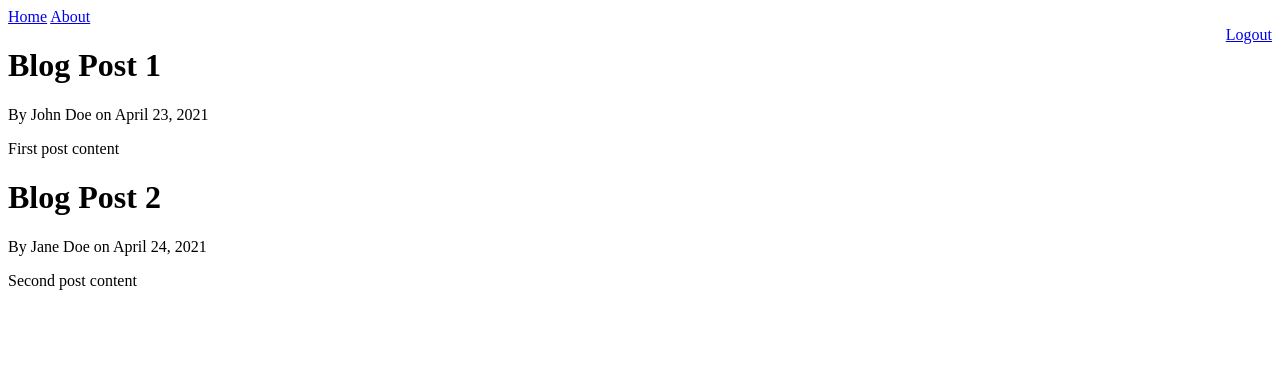
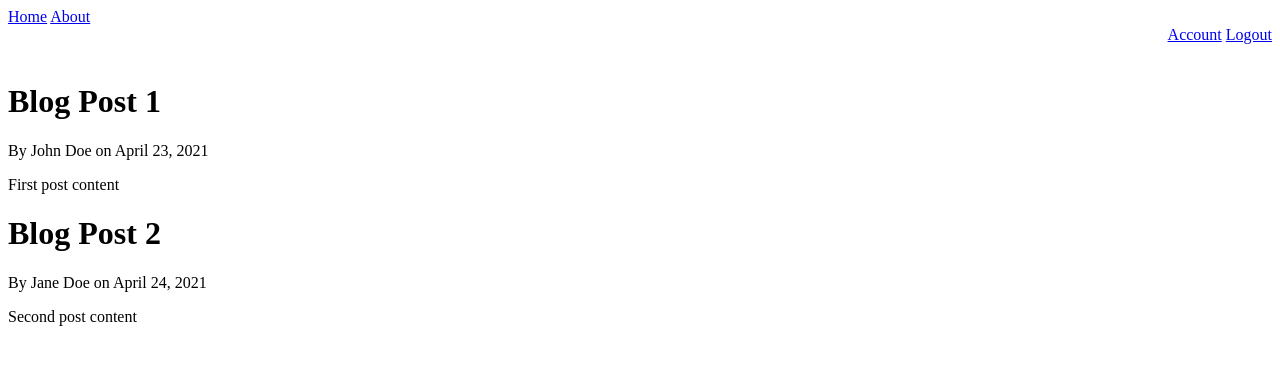
Before and after one commit to banjacigor/flask_recipes, a Flask app: page / in a window 1280 px wide. Shown: the top 365 px of the page. Run offline with Flask 2, Linux system fonts and the light colour scheme; a user stored in the database is signed in.

Commit message:
account page, redirect if has account as next parameter

```diff
--- a/flaskrecipes/__init__.py
+++ b/flaskrecipes/__init__.py
@@ -20,5 +20,6 @@ app.config["SQLALCHEMY_DATABASE_URI"] = "sqlite:///site.db"
 db = SQLAlchemy(app)
 bcrypt = Bcrypt(app)
 login_manager = LoginManager(app)
+login_manager.login_view = "login"
 
 from flaskrecipes import routes
--- a/flaskrecipes/routes.py
+++ b/flaskrecipes/routes.py
@@ -1,8 +1,8 @@
 from flaskrecipes.models import User, Recipe
 from flaskrecipes import app, db, bcrypt
 from flaskrecipes.forms import RegistrationForm, LoginForm
-from flask import render_template, flash, redirect, url_for
-from flask_login import login_user, current_user, logout_user
+from flask import render_template, flash, redirect, url_for, request
+from flask_login import login_user, current_user, logout_user, login_required
 
 posts = [
     {
@@ -62,7 +62,8 @@ def login():
 
         if user and bcrypt.check_password_hash(user.password, form.password.data):
             login_user(user, remember=form.remember.data)
-            return redirect(url_for("home"))
+            next_page = request.args.get("next")
+            return redirect(next_page) if next_page else redirect(url_for("home"))
         else:
             flash("Login Unsuccessful. Please check email and password.")
     return render_template("login.html", title="Login", form=form)
@@ -72,3 +73,9 @@ def login():
 def logout():
     logout_user()
     return redirect(url_for("home"))
+
+
+@app.route("/account")
+@login_required
+def account():
+    return render_template("account.html", title="Account")
--- a/flaskrecipes/templates/layout.html
+++ b/flaskrecipes/templates/layout.html
@@ -25,6 +25,7 @@
 -->
     {% if current_user.is_authenticated %}
     <div style="float: right;">
+        <a href="{{ url_for('account') }}">Account</a>
         <a href="{{ url_for('logout') }}">Logout</a>
     </div>
     {% else %}
@@ -33,7 +34,7 @@
         <a href="{{ url_for('register') }}">Register</a>
     </div>
     {% endif %}
-
+    <br><br>
     {% with messages = get_flashed_messages(with_categories=true) %}
     {% if messages %}
     {% for category, message in messages %}
```
Also changed, not shown: flaskrecipes/templates/account.html (added, +7 -0 lines).
